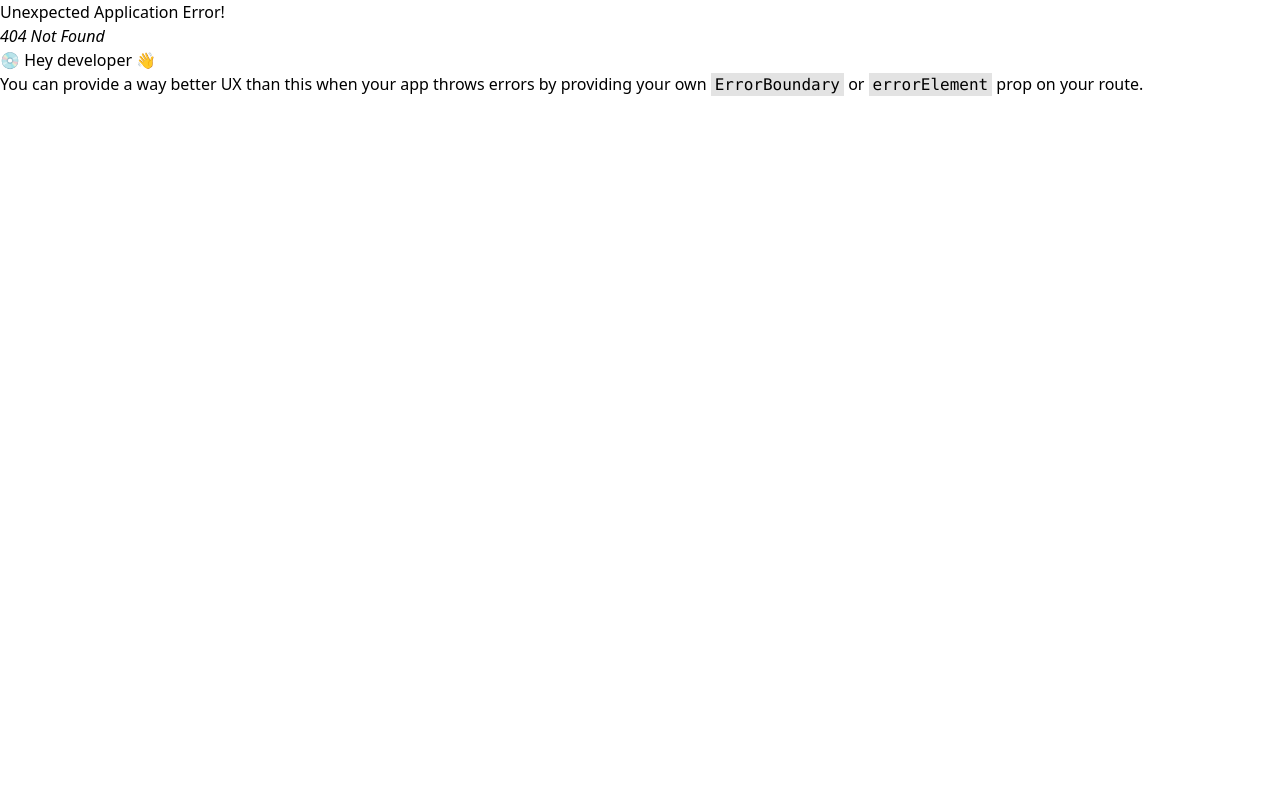
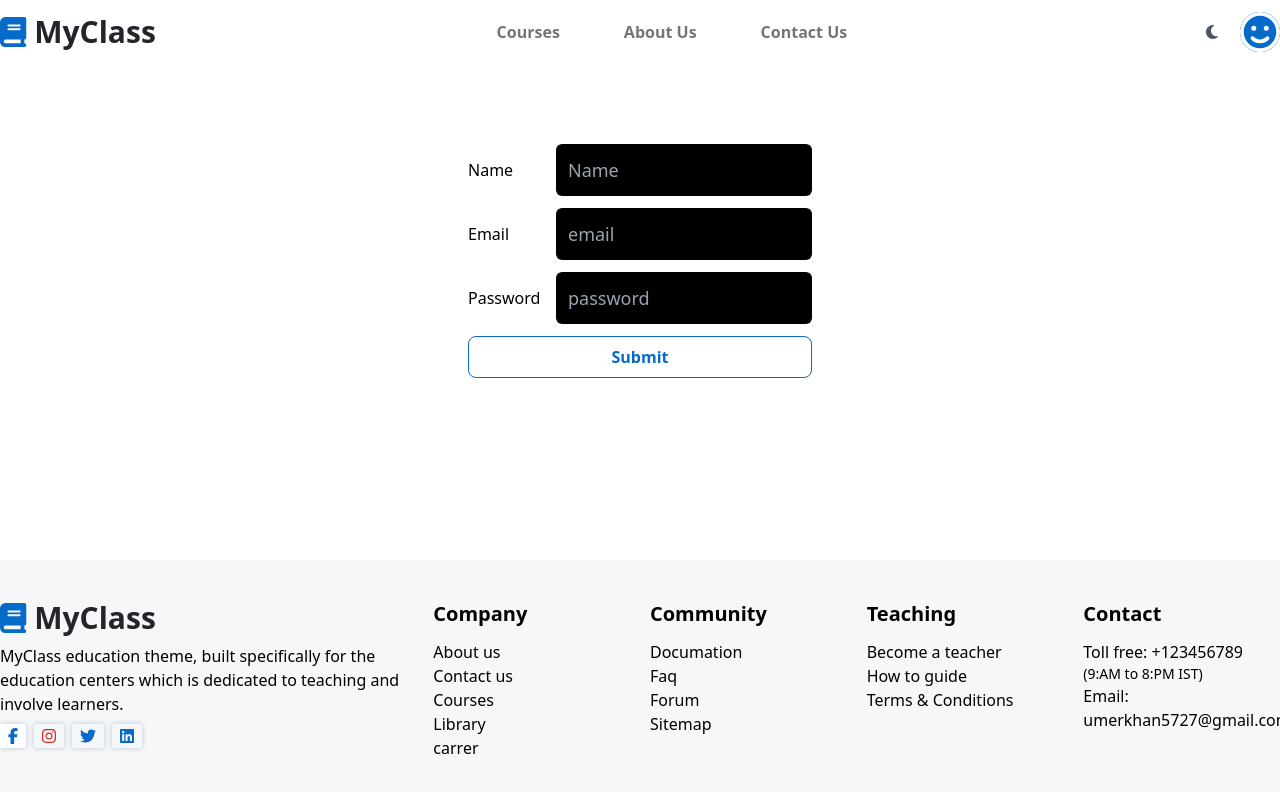
Before and after one commit to umar5727/MyClass, a React (Vite) app: page /MyClass/signup in a window 1280 px wide. Before the commit this address had no page. Shown: the top 792 px of the page. Built offline with nearby package versions, Linux system fonts and the light colour scheme.

Commit message:
working on signup

```diff
--- a/src/App.jsx
+++ b/src/App.jsx
@@ -10,6 +10,8 @@ import {
   createBrowserRouter,
   createRoutesFromElements,
 } from "react-router-dom";
+import { Signup } from "./components";
+
 
 function App() {
   const [loading, setloading] = useState(true);
@@ -24,6 +26,7 @@ function App() {
         <Route path="/MyClass/about-us" element={<AboutUs />} />
         <Route path="/MyClass/contact" element={<Contact />} />
         <Route path="/MyClass/course" element={<ProductPage />} />
+        <Route path="/MyClass/signup" element= {<Signup />} />
       </Route>,
     ),
   );
--- a/src/Layout.jsx
+++ b/src/Layout.jsx
@@ -12,7 +12,10 @@ const Layout = () => {
     <NavContextProvider>
         <Header />
         <Container>
+          <div className='min-h-[calc(100vh-304px)]'>
+
             <Outlet />
+          </div>
         </Container>
         <GotoTop />
         <Footer />
--- a/src/components/Footer.jsx
+++ b/src/components/Footer.jsx
@@ -45,7 +45,7 @@ const Footer = () => {
   ];
 
   return (
-    <footer className="py-10 bg-footer-light-bg dark:bg-dark-bg-light">
+    <footer className="py-10 bg-footer-light-bg dark:bg-dark-bg-light ">
       <Container>
         <div className="w-full grid md:grid-cols-2 lg:grid-cols-6 gap-5">
           <div className="w-full flex flex-col gap-2  lg:col-span-2 lg:pr-0">
--- a/src/components/Profile.jsx
+++ b/src/components/Profile.jsx
@@ -5,7 +5,7 @@ const Profile = () => {
     const profileitems =[
       {name:'Dashboard', slug:''},
       {name: '', slug:''},
-      {name: 'Sign out', slug:''},
+      {name: 'SignUp', slug:'/MyClass/signUp'},
 
     ]
   return (
--- /dev/null
+++ b/src/components/Signup.jsx
@@ -0,0 +1,52 @@
+import React, { useState } from "react";
+import Button from "./Button";
+
+const Signup = () => {
+  const [name, setName] = useState("");
+  const [email, setEmail] = useState("");
+  const [password, setPassword] = useState("");
+  const [role, setRole] = useState("student");
+  return (
+    <div className="flex justify-center pt-20 items-center">
+      <form action="#" className=" flex flex-col gap-3">
+        <div className="flex gap-2 items-center">
+          <label htmlFor="name" className="w-20
+          ">Name</label>
+          <input
+          type="text" id="name"
+          placeholder="Name"
+          value={name}
+          className="rounded-md p-3 w-64 text-lg pl-3 bg-black"
+          onChange={(e)=>{setName(e.target.value)}}/>
+        </div>
+        <div className="flex gap-2 items-center">
+          <label htmlFor="email" className="w-20">Email</label>
+          <input
+          type="email"
+          id="email"
+          placeholder="email"
+          value={email}
+          className="rounded-md p-3 w-64 text-lg  pl-3 bg-black"
+          onChange={(e)=>{setEmail(e.target.value)}}/>
+        </div>
+        <div className="flex gap-2 items-center">
+          <label htmlFor="password" className="w-20">Password</label>
+          <input
+            type="text"
+            id="password"
+            placeholder="password"
+            value={password}
+            className="rounded-md p-3 w-64 text-lg pl-3 bg-black"
+            onChange={(e)=>{setPassword(e.target.value)}}
+          />
+        </div>
+
+        <div className="w-full">
+            <Button children="Submit" className="w-full"/>
+        </div>
+      </form>
+    </div>
+  );
+};
+
+export default Signup;
--- a/src/components/header/Profile.jsx
+++ b/src/components/header/Profile.jsx
@@ -9,7 +9,7 @@ const Profile = () => {
   const profileItem=[
     {name:'Edit Profile', slug:'#'},
     {name:'My Courses', slug:'#'},
-    {name:'Sign Out', slug:'#'},
+    {name:'SignUp', slug:'/MyClass/signup'},
   ]
   if(profile)
   {
--- a/src/components/index.js
+++ b/src/components/index.js
@@ -20,6 +20,7 @@ import H3 from "./heading/H3";
 import Li from "./Li";
 import H1 from "./heading/H1";
 import PogressBar from "./PogressBar";
+import Signup from "./Signup";
 export {
     Header,
     Profile,
@@ -42,4 +43,6 @@ export {
     H1,
     PogressBar,
     Product,
+    Signup
+
 }
```
